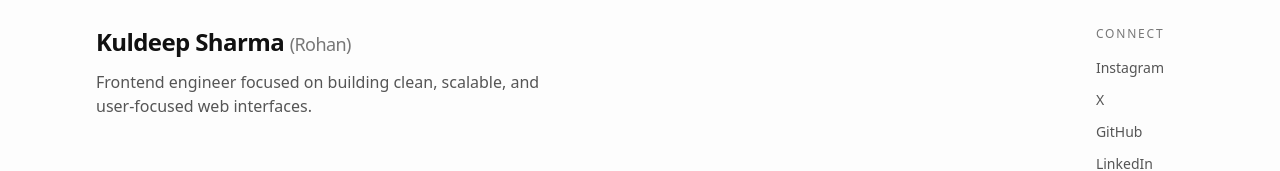
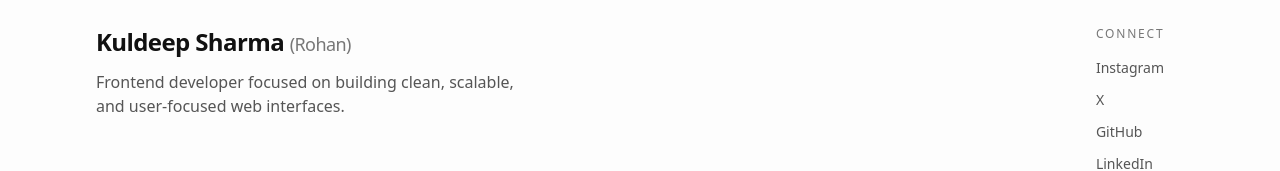
Before and after one commit to Kuldeep-Sharmaa/Myportfolio, a React (Vite) app: page / in a window 1280 px wide. Shown: the part 4572-4743 px from the top of the page. Built offline with nearby package versions, Linux system fonts and the light colour scheme.

Commit message:
Update job title in Footer component for consistency

```diff
--- a/src/sections/Footer.jsx
+++ b/src/sections/Footer.jsx
@@ -24,7 +24,7 @@ export default function Footer() {
               </span>
             </h3>
             <p className="mt-3 text-sm sm:text-base text-secondary leading-relaxed">
-              Frontend engineer focused on building clean, scalable, and
+              Frontend developer focused on building clean, scalable, and
               user-focused web interfaces.
             </p>
           </div>
```
